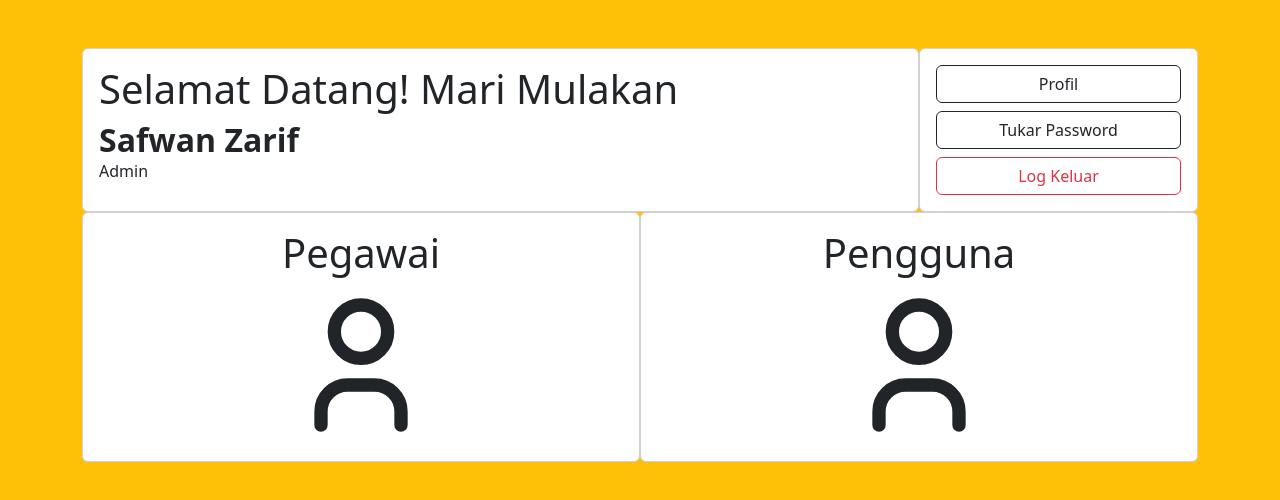
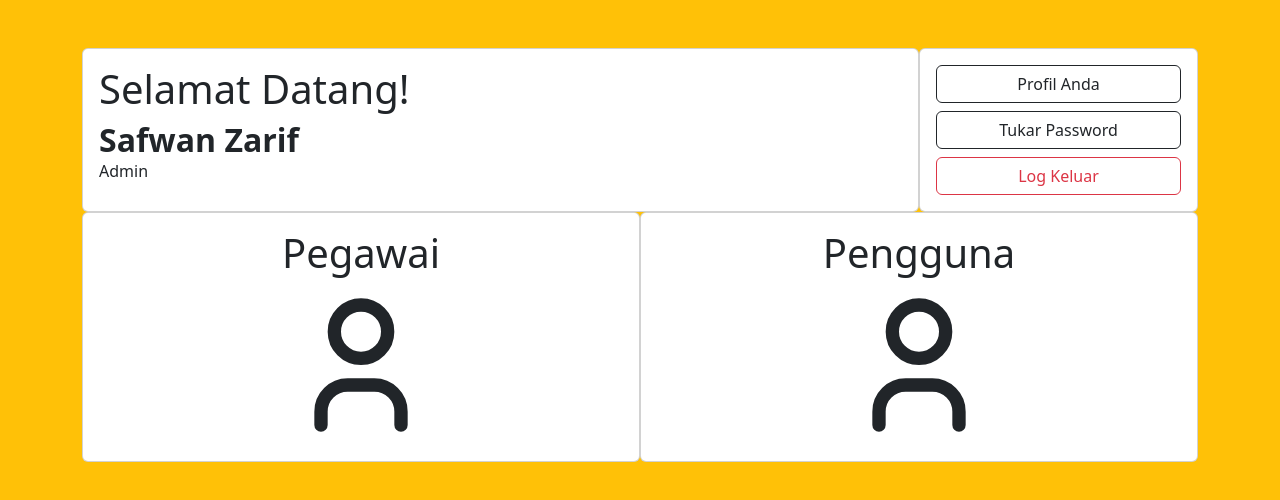
Before and after one commit to msafwanzarif/mock_aduan_frontend, a Vue app: page /dashboardpage in a window 1280 px wide. Shown: the top 500 px of the page. Built offline with nearby package versions, Linux system fonts and the light colour scheme.

Commit message:
tukar sikit

```diff
--- a/src/views/DashboardPage.vue
+++ b/src/views/DashboardPage.vue
@@ -3,7 +3,7 @@
     <div class="d-flex flex-wrap align-item-center">
       <div class="card w-75">
         <div class="card-body">
-          <h1>Selamat Datang! Mari Mulakan</h1>
+          <h1>Selamat Datang!</h1>
           <h2 class="fw-bold m-0"> {{ nama }}</h2>
           <span> {{ roleLabel[roleId] }}</span>
         </div>
@@ -11,7 +11,7 @@
       <div class="card w-25">
         <div class="card-body">
           <button class="btn btn-outline-dark w-100 mb-2" data-bs-toggle="modal"
-            data-bs-target="#profilModal">Profil</button>
+            data-bs-target="#profilModal">Profil Anda</button>
           <button class="btn btn-outline-dark w-100 mb-2" data-bs-toggle="modal" data-bs-target="#passwordModal">Tukar
             Password</button>
           <button class="btn btn-outline-danger w-100" @click="$router.push({ name: 'home' })">Log Keluar</button>
```
